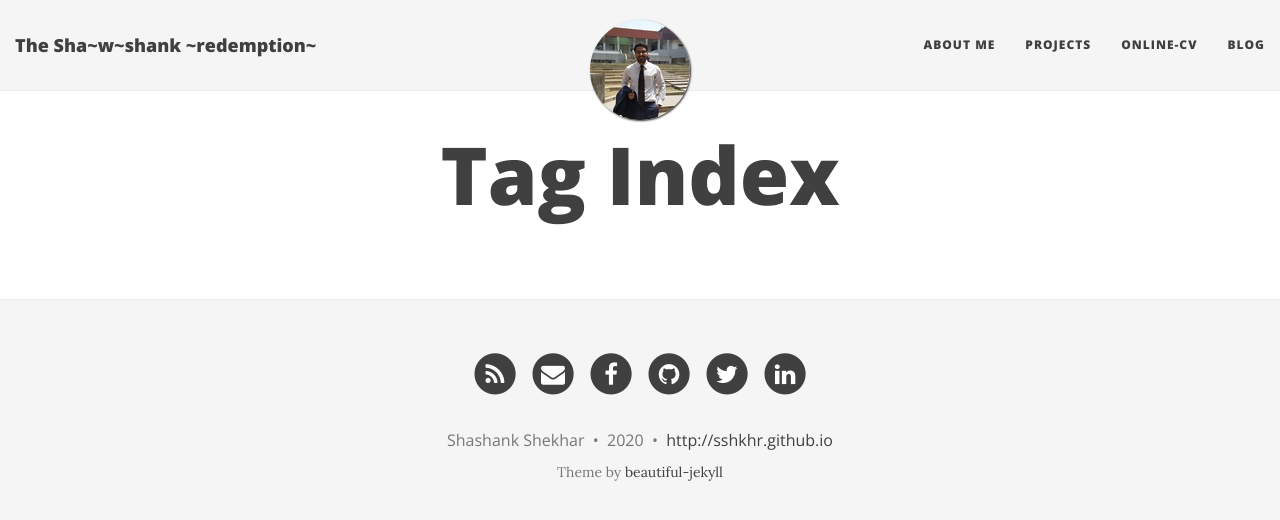
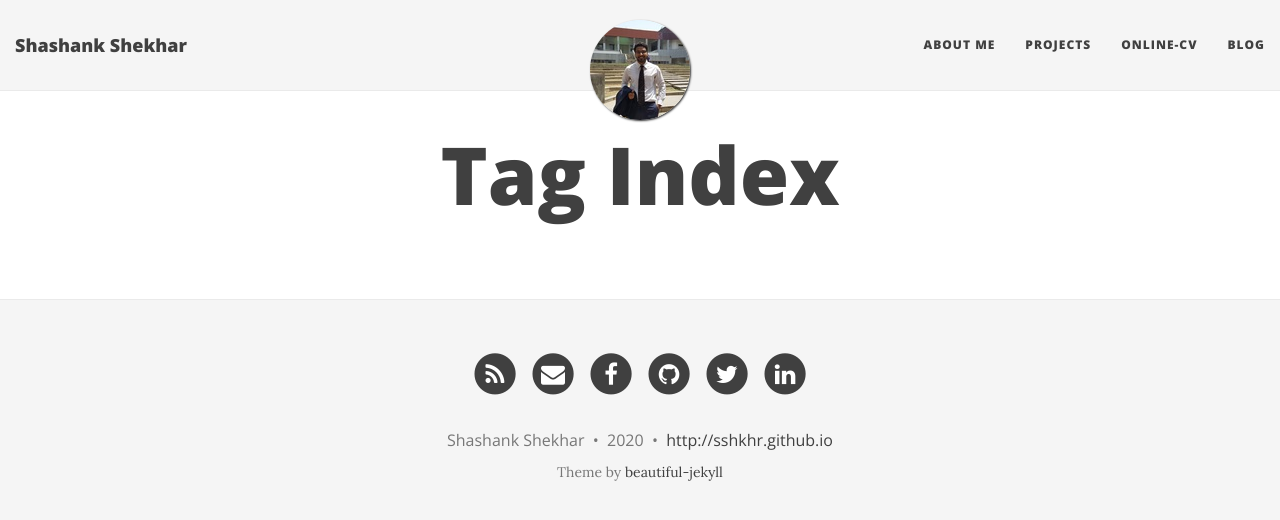
Before and after one commit to sshkhr/sshkhr.github.io, a Jekyll site: the page built from tags.html, in a window 1280 px wide. Shown: the top 520 px of the page. Built offline with Jekyll 4.4.1, drawn with Linux system fonts in a browser that asks for light colours; nearby versions of some CDN libraries.

Commit message:
Revert Name change

```diff
--- a/_config.yml
+++ b/_config.yml
@@ -14,10 +14,10 @@ baseurl: ""
 # Of course don't forget to change the username and projectname to YOUR username and project
 
 # Name of website
-title: The Sha~w~shank ~redemption~
+title: Shashank Shekhar
 
 # Short description of your site
-description: (Not?) Yet another AI blog
+description:
 
 # --- Navigation bar options --- #
 
--- a/index.html
+++ b/index.html
@@ -1,7 +1,7 @@
 ---
 layout: page
-title:
-subtitle: Welcome to my personal blog. Please use the navigation bar links for more information
+title: The Sha~w~shank ~redemption~
+subtitle: (Not?) Yet another AI blog
 use-site-title: true
 ---
 
```
